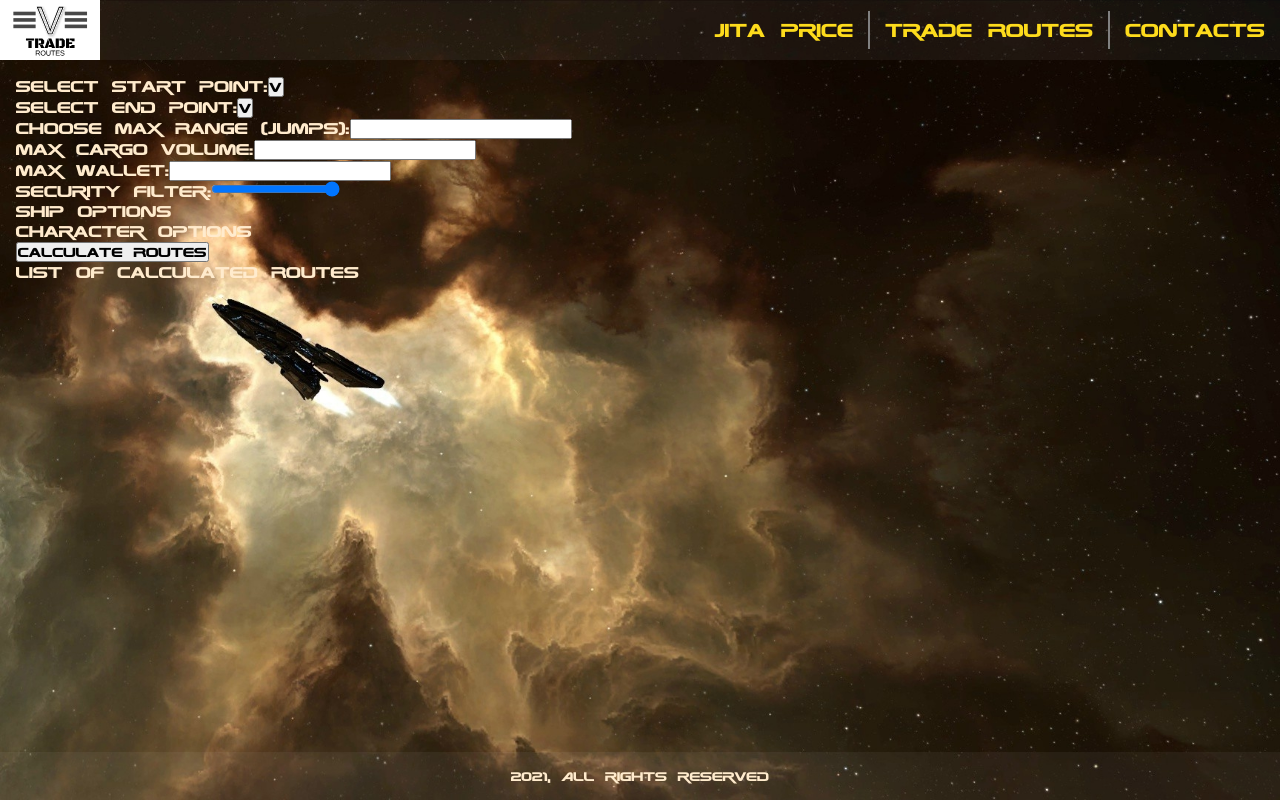
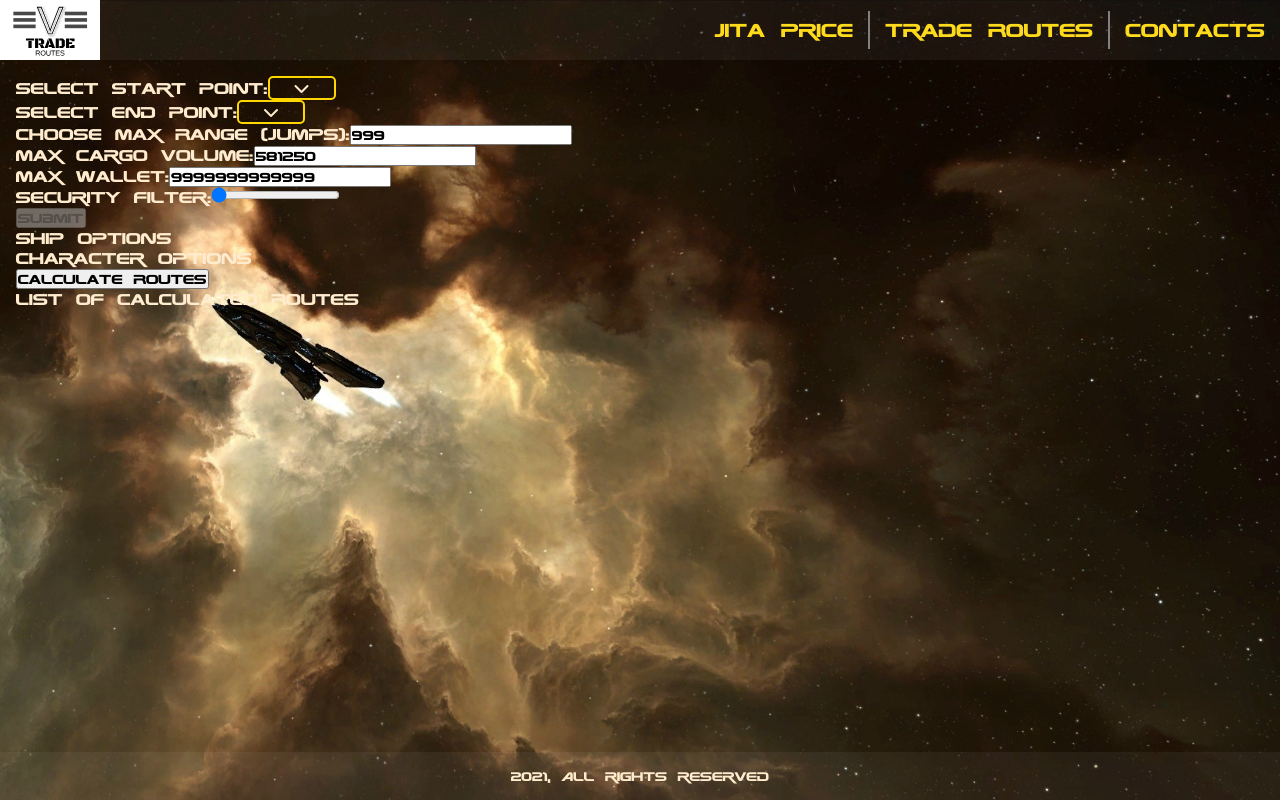
Before and after one commit to HusKey-dev/eve-trade-routes, a React (Create React App) app: page /#/routes in a window 1280 px wide. Built offline with nearby package versions, Linux system fonts and the light colour scheme.

Commit message:
added redux

```diff
--- a/public/index.html
+++ b/public/index.html
@@ -23,6 +23,7 @@
       Learn how to configure a non-root public URL by running `npm run build`.
     -->
   <title>React App</title>
+  <script src="https://kit.fontawesome.com/24d905577b.js" crossorigin="anonymous"></script>
 </head>
 
 <body>
--- /dev/null
+++ b/src/actions/index.js
@@ -0,0 +1,7 @@
+export const saveOptions = (type, state) => {
+    console.log("save options triggered with state=", state, "type= ", type);
+    return {
+        type,
+        payload: { data: state.data, system: state.system },
+    };
+};
--- a/src/components/tradeRoutes/TradeRoutes.js
+++ b/src/components/tradeRoutes/TradeRoutes.js
@@ -1,32 +1,34 @@
-import React from 'react';
+import React, { useState, useRef } from "react";
 
-import GeneralOptions from './generalOptions/GeneralOptions';
-import ShipOptions from './shipOptions/ShipOptions';
-import CharacterOptions from './characterOptions/CharacterOptions';
-import ResultList from './resultList/ResultList';
+import GeneralOptions from "./generalOptions/GeneralOptions";
+import ShipOptions from "./shipOptions/ShipOptions";
+import CharacterOptions from "./characterOptions/CharacterOptions";
+import ResultList from "./resultList/ResultList";
 
-import './TradeRoutes.scss';
+import "./TradeRoutes.scss";
 
 function TradeRoutes() {
+    const formGeneralOptions = useRef();
 
-    const onSubmitHandler = (e) => {
+    const onClickHandler = (e) => {
         e.preventDefault();
-        console.log('form submitted');
-    }
+        formGeneralOptions.current.onSubmitHandler();
+        console.log(formGeneralOptions.current);
+    };
 
     return (
-        <div className="TradeRoutes" >
+        <div className="TradeRoutes">
             <div className="container">
-                <form onSubmit={e => onSubmitHandler(e)}>
-                    <GeneralOptions />
+                <div>
+                    <GeneralOptions ref={formGeneralOptions} />
                     <ShipOptions />
                     <CharacterOptions />
-                    <button type="submit">Calculate Routes</button>
-                    <ResultList />
-                </form>
+                    <button onClick={onClickHandler}>Calculate Routes</button>
+                </div>
+                <ResultList />
             </div>
         </div>
-    )
+    );
 }
 
 export default TradeRoutes;
--- a/src/components/tradeRoutes/generalOptions/GeneralOptions.js
+++ b/src/components/tradeRoutes/generalOptions/GeneralOptions.js
@@ -1,30 +1,124 @@
-import React, { Component } from 'react';
-import Dropdown from './dropdown/Dropdown';
+import React, { Component } from "react";
+import { connect } from "react-redux";
+import Dropdown from "./dropdown/Dropdown";
 
 class GeneralOptions extends Component {
+    constructor(props) {
+        super(props);
+        this.state = {
+            startPoint: null,
+            endPoint: null,
+            maxRange: 999,
+            maxCargo: 581250,
+            maxWallet: 9999999999999,
+            secFilter: 0,
+        };
+    }
+
+    componentDidMount() {
+        this.setState(JSON.parse(sessionStorage.getItem("GeneralOptions")));
+    }
+
+    componentDidUpdate() {
+        console.log(this.props);
+    }
+
+    componentWillUnmount() {
+        sessionStorage.setItem("GeneralOptions", JSON.stringify(this.state));
+    }
+
+    onSubmitHandler = (e) => {
+        e?.preventDefault();
+        console.log("General Options submitted");
+    };
+
+    onChangeHandler = (e) => {
+        let input = e.target.value;
+        console.log(input);
+        if (input === "") this.setState({ ...this.state, [e.target.id]: 0 });
+        if (e.target.type === "number") {
+            input = parseInt(input);
+            if (input < 1) input = 0;
+        }
+        if (input || input >= 0) {
+            this.setState({ ...this.state, [e.target.id]: input });
+        }
+    };
+
+    onBlurHandler = (e) => {
+        if (e.target.value === "0" && e.target.id === "maxRange") {
+            this.setState({ ...this.state, [e.target.id]: 99999999 });
+        }
+        if (
+            (e.target.value === "0" || +e.target.value > 581250) &&
+            e.target.id === "maxCargo"
+        ) {
+            this.setState({ ...this.state, [e.target.id]: 581250 });
+        }
+    };
+
     render() {
         return (
-            <div>
+            <form onSubmit={this.onSubmitHandler}>
                 <label htmlFor="startingSelect">Select Start Point:</label>
-                <Dropdown id="startingSelect" />
+                <Dropdown key="startingSelect" id="startingSelect" />
                 <br />
                 <label htmlFor="endingSelect">Select End Point:</label>
-                <Dropdown id="endingSelect" />
+                <Dropdown key="endingSelect" id="endingSelect" />
                 <br />
                 <label htmlFor="maxRange">Choose Max Range (jumps):</label>
-                <input type="number" id="maxRange" />
+                <input
+                    type="number"
+                    id="maxRange"
+                    onInput={this.onChangeHandler}
+                    onBlur={this.onBlurHandler}
+                    value={this.state.maxRange?.toString()}
+                />
                 <br />
                 <label htmlFor="maxCargo">Max Cargo Volume:</label>
-                <input type="number" id="maxCargo" />
+                <input
+                    type="number"
+                    id="maxCargo"
+                    onChange={this.onChangeHandler}
+                    onBlur={this.onBlurHandler}
+                    value={this.state.maxCargo.toString()}
+                />
                 <br />
                 <label htmlFor="maxWallet">Max Wallet:</label>
-                <input type="number" id="maxWallet" />
+                <input
+                    type="number"
+                    id="maxWallet"
+                    onChange={this.onChangeHandler}
+                    onBlur={this.onBlurHandler}
+                    value={this.state.maxWallet?.toString()}
+                />
                 <br />
                 <label htmlFor="secFilter">Security Filter:</label>
-                <input type="range" name="" id="secFilter" min="0" max="1" step="0.5" />
-            </div>
-        )
+                <input
+                    type="range"
+                    name=""
+                    id="secFilter"
+                    min="0"
+                    max="1"
+                    step="0.5"
+                    onChange={this.onChangeHandler}
+                    value={this.state.secFilter?.toString()}
+                />
+                <br />
+                <button type="submit" disabled>
+                    submit
+                </button>
+            </form>
+        );
     }
 }
 
-export default GeneralOptions;
+const mapStateToProps = (state) => {
+    return {
+        startingOptions: state.placeParams.startingOptions,
+        endingOptions: state.placeParams.endingOptions,
+    };
+};
+export default connect(mapStateToProps, null, null, { forwardRef: true })(
+    GeneralOptions
+);
--- a/src/components/tradeRoutes/generalOptions/dropdown/Dropdown.js
+++ b/src/components/tradeRoutes/generalOptions/dropdown/Dropdown.js
@@ -1,24 +1,93 @@
-import React, { useState } from 'react';
-import { empireRegions, outlawRegions, hubs } from './regions.js';
-import './Dropdown.scss';
+import React from "react";
+import { connect } from "react-redux";
 
-function Dropdown() {
-    const [isActive, setIsActive] = useState(false);
+import { saveOptions } from "../../../../actions";
+import { empireRegions, outlawRegions, hubs } from "./regions.js";
+import "./Dropdown.scss";
 
-    const buttonContent = isActive ? 'A' : 'V';
+class Dropdown extends React.Component {
+    constructor(props) {
+        super(props);
+        this.state = {
+            isActive: false,
+            data: [],
+            system: "",
+        };
+    }
 
-    const renderList = (isActive) => {
-        if (!isActive) {
+    componentDidMount() {
+        this.setState(
+            JSON.parse(sessionStorage.getItem(`Dropdown ${this.props.id}`))
+        );
+    }
+
+    componentDidUpdate() {
+        this.props.saveOptions(
+            `${this.props.id.toUpperCase()}_OPTIONS`,
+            this.state
+        );
+    }
+
+    componentWillUnmount() {
+        console.log("unmount worked");
+        console.log(this.props.id, this.state);
+        sessionStorage.setItem(
+            `Dropdown ${this.props.id}`,
+            JSON.stringify(this.state)
+        );
+    }
+
+    up = () => {
+        return <i className="fas fa-chevron-up"></i>;
+    };
+
+    down = () => {
+        return <i className="fas fa-chevron-down"></i>;
+    };
+
+    buttonContent = () => {
+        return this.state.isActive ? this.up() : this.down();
+    };
+
+    renderList = () => {
+        if (!this.state.isActive) {
             return null;
         }
 
+        const onChangeHandler = (e) => {
+            console.log(e.target);
+            if (e.target.checked) {
+                this.setState({
+                    ...this.state,
+                    data: [...this.state.data, +e.target.name],
+                });
+            } else {
+                this.setState({
+                    ...this.state,
+                    data: this.state.data.filter(
+                        (regionId) => regionId !== +e.target.name
+                    ),
+                });
+            }
+        };
+        const onsystemChange = (e) => {
+            this.setState({ ...this.state, system: e.target.value });
+        };
         const renderItems = (array) => {
-            return array.map(system => <React.Fragment key={system.id}>
-                <label>
-                    <input type="checkbox" name={system.id}></input>
-                    {system.name}</label>
-            </React.Fragment>)
-        }
+            return array.map((system) => (
+                <React.Fragment key={system.id}>
+                    <label>
+                        <input
+                            type="checkbox"
+                            name={system.id}
+                            checked={this.state.data.includes(+system.id)}
+                            onChange={onChangeHandler}
+                        ></input>
+                        {` ${system.name}`}
+                    </label>
+                </React.Fragment>
+            ));
+        };
 
         return (
             <div className="Dropdown">
@@ -36,19 +105,37 @@ function Dropdown() {
                         {renderItems(hubs)}
                     </div>
                 </div>
-                <label className="specificSystem">Or Enter Scpecific System Name:
-                    <input type="text" />
+                <label className="specificSystem">
+                    Or Enter Scpecific System Name:
+                    <input
+                        type="text"
+                        value={this.state.system}
+                        onChange={onsystemChange}
+                    />
                 </label>
-            </div >
-        )
+            </div>
+        );
     };
 
-    return (
-        <>
-            <button onClick={(e) => { e.preventDefault(); setIsActive(!isActive) }}>{buttonContent}</button>
-            {renderList(isActive)}
-        </>
-    )
+    render() {
+        return (
+            <>
+                <div
+                    className={`button ${this.state.isActive ? "active" : ""}`}
+                    onClick={(e) => {
+                        e.preventDefault();
+                        this.setState({
+                            ...this.state,
+                            isActive: !this.state.isActive,
+                        });
+                    }}
+                >
+                    {this.buttonContent()}
+                </div>
+                {this.renderList(this.state.isActive)}
+            </>
+        );
+    }
 }
 
-export default Dropdown;
+export default connect(null, { saveOptions })(Dropdown);
--- a/src/components/tradeRoutes/generalOptions/dropdown/Dropdown.scss
+++ b/src/components/tradeRoutes/generalOptions/dropdown/Dropdown.scss
@@ -25,3 +25,25 @@
         margin-top: 1rem;
     }
 }
+
+.button {
+    display: inline-block;
+    padding: 0 1.5rem;
+    border: 2px solid gold;
+    border-radius: 5px;
+
+    &::after {
+        content: "";
+        width: 100%;
+        height: 20px;
+        background: red;
+    }
+}
+
+.active {
+    border-bottom: 0;
+    background: gold;
+    color: black;
+    border-end-start-radius: 0;
+    border-end-end-radius: 0;
+}
--- /dev/null
+++ b/src/reducers/index.js
@@ -0,0 +1,6 @@
+import { combineReducers } from "redux";
+import placeParamsReducer from "./placeParamsReducer";
+
+export default combineReducers({
+    placeParams: placeParamsReducer,
+});
```
Also changed, not shown: src/components/jitaPrice/JitaPrice.js (+44 -48 lines), src/index.js (+9 -8 lines), src/reducers/placeParamsReducer.js (added, +18 -0 lines).
